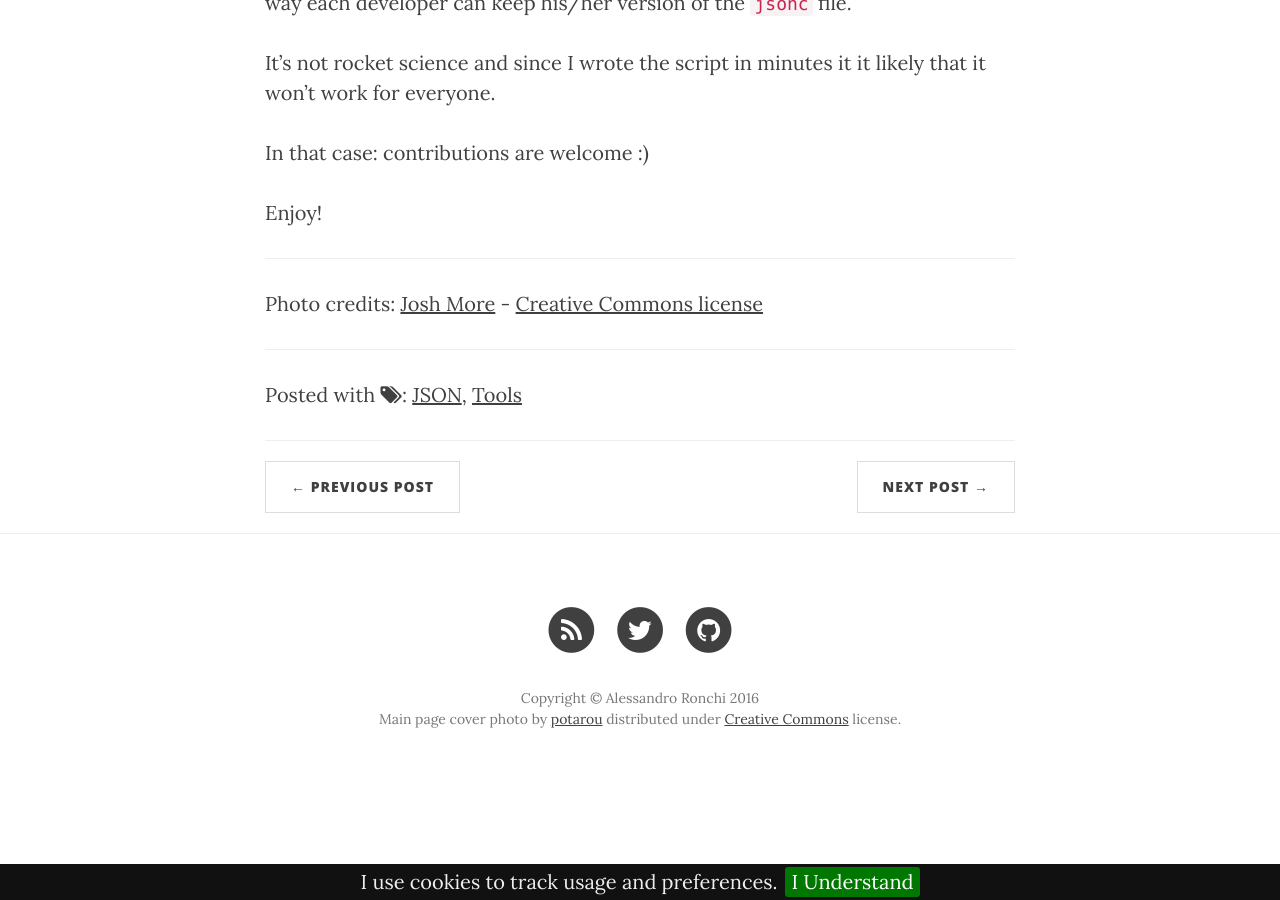
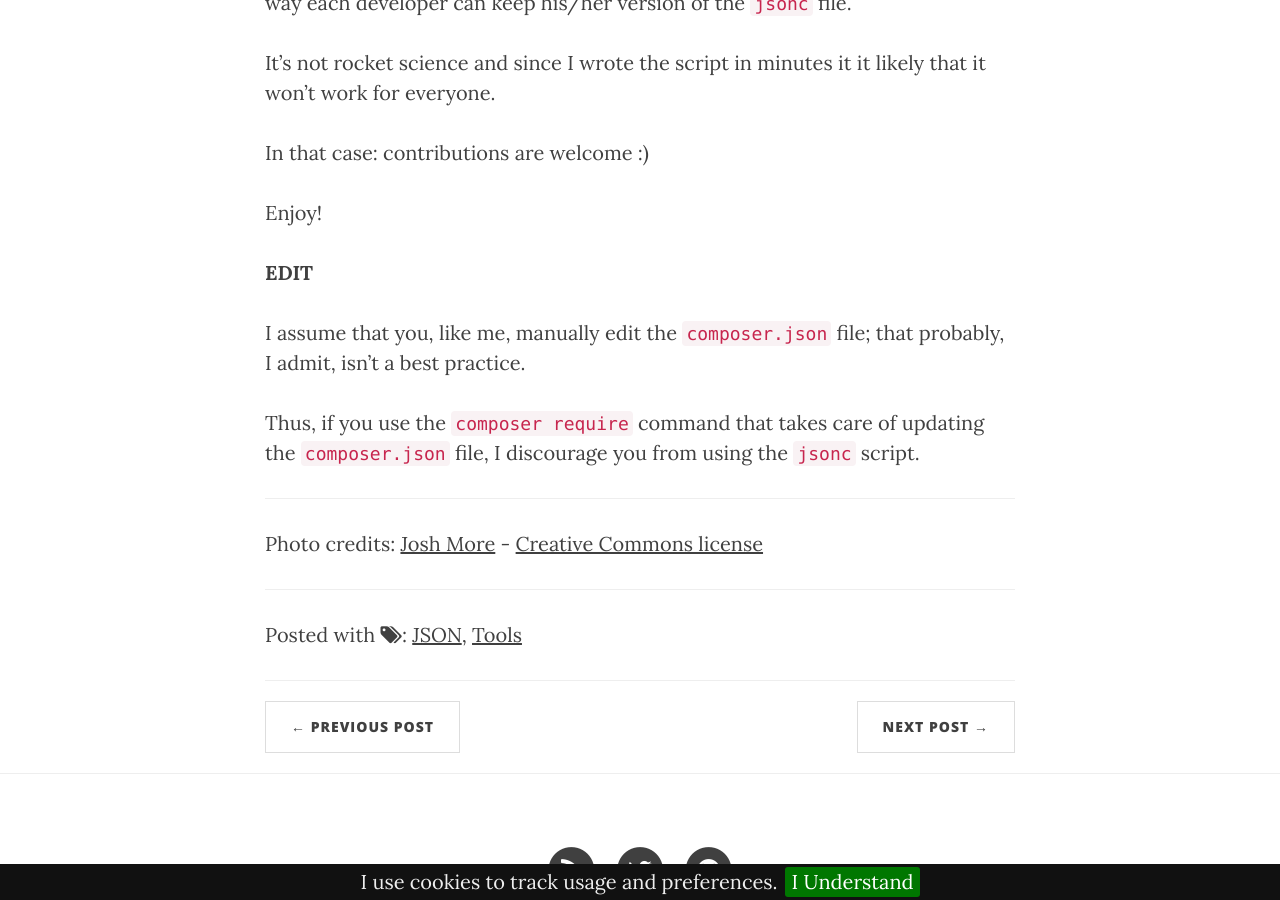
Before and after one commit to aleron75/aleron75.github.io, a Jekyll site: the page built from _posts/2016-06-20-because-programmers-are-lazy.md, in a window 1280 px wide and 900 px high, scrolled down 1110 px. Built offline with Jekyll 4.4.1, drawn with Linux system fonts in a browser that asks for light colours; nearby versions of some CDN libraries; comment, search, counter and statistics services are not loaded.

Commit message:
Add notes to jsonc article

```diff
--- a/_posts/2016-06-20-because-programmers-are-lazy.md
+++ b/_posts/2016-06-20-because-programmers-are-lazy.md
@@ -41,5 +41,13 @@ In that case: contributions are welcome :)
 
 Enjoy!
 
+**EDIT**
+
+I assume that you, like me, manually edit the `composer.json` file; that
+probably, I admit, isn't a best practice.
+
+Thus, if you use the `composer require` command that takes care of updating the
+`composer.json` file, I discourage you from using the `jsonc` script.
+
 ---
 Photo credits: [Josh More](https://www.flickr.com/photos/guppiecat/) - [Creative Commons license](https://creativecommons.org/licenses/by-nc-nd/2.0/)
```
Also changed, not shown: 1 other file.
